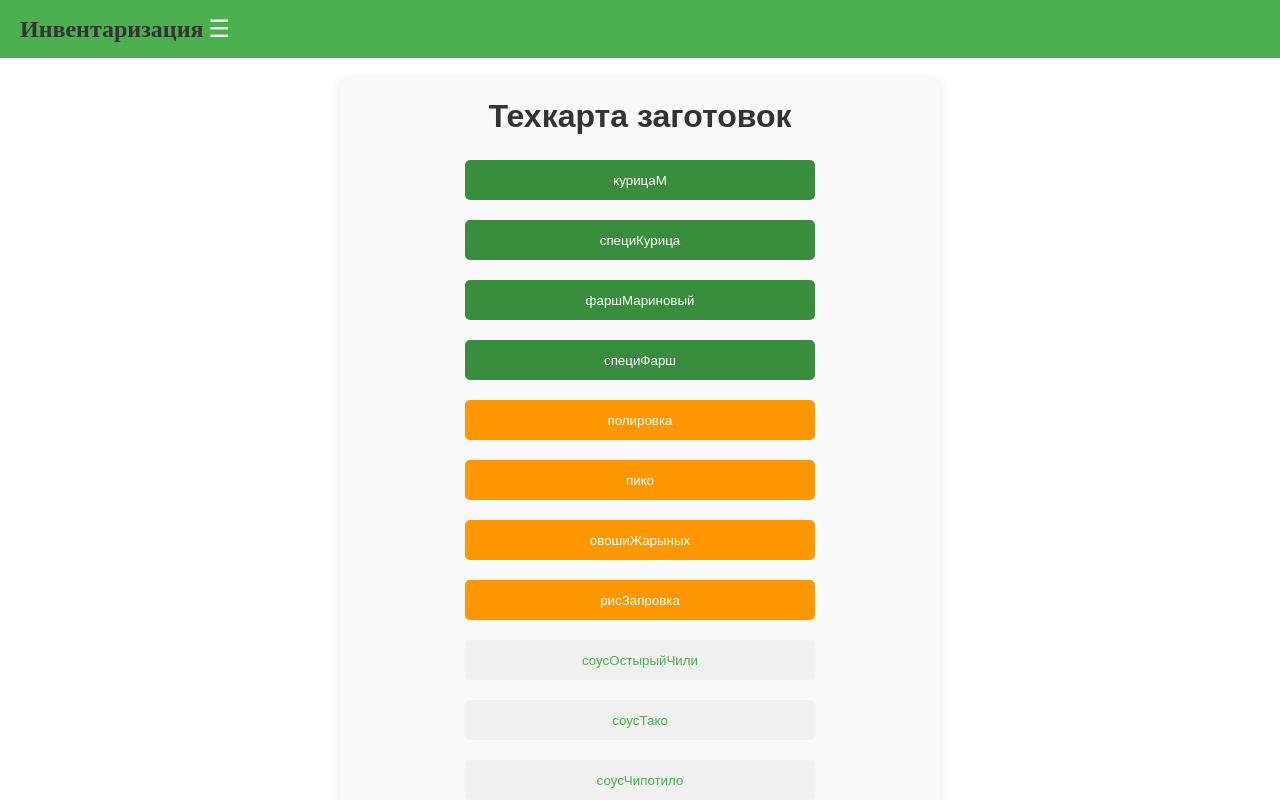
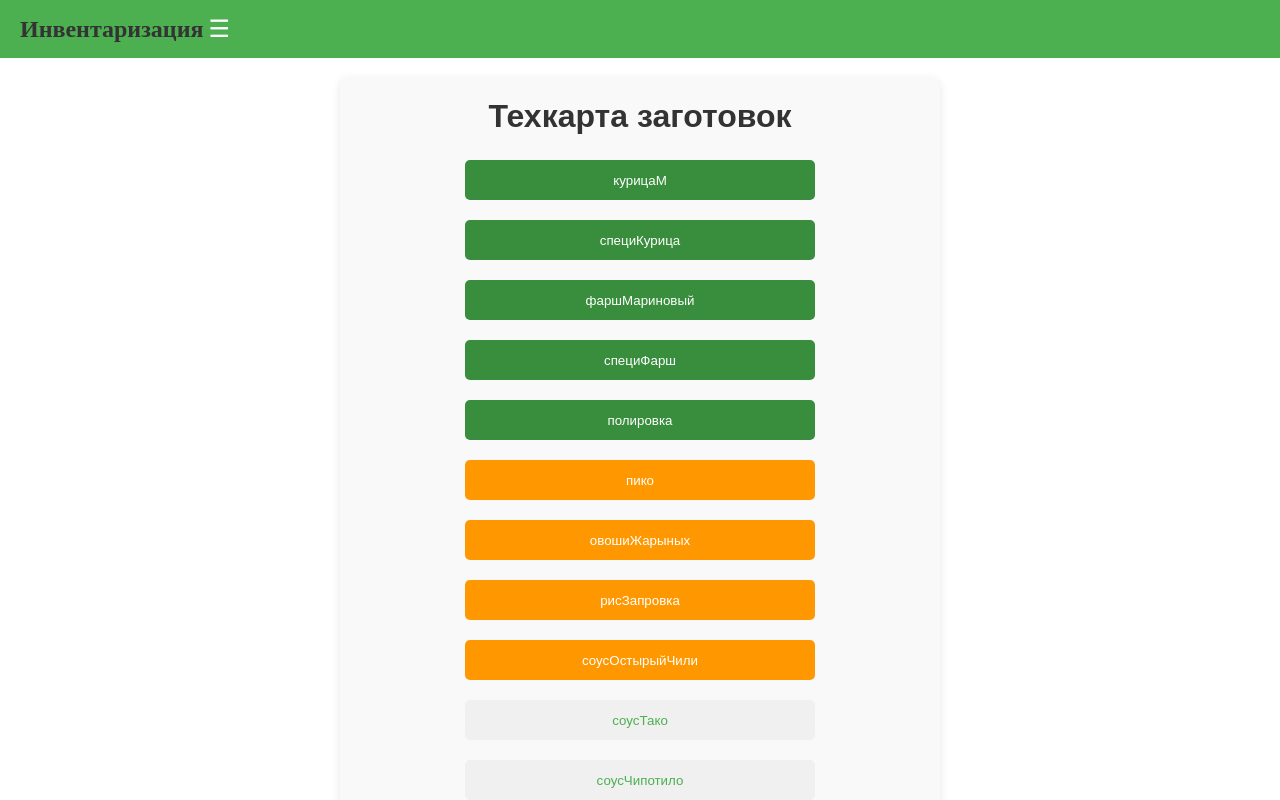
Before and after one commit to abazdev34/texKarta, a React (Vite) app: page /texKarta in a window 1280 px wide. Shown: the top 800 px of the page. Built offline with nearby package versions, Linux system fonts and the light colour scheme.

Commit message:
озгорту кирди полировка

```diff
--- a/src/components/texKarta/taxKarta.jsx
+++ b/src/components/texKarta/taxKarta.jsx
@@ -15,11 +15,11 @@ const TexKarta = () => {
         { name: 'специКурица', category: 'main-dish' },
         { name: 'фаршМариновый', category: 'main-dish' },
         { name: 'специФарш', category: 'main-dish' },
-        { name: 'полировка', category: 'side' },
+        { name: 'полировка', category: 'main-dish' },
         { name: 'пико', category: 'side' },
         { name: 'овошиЖарыных', category: 'side' },
         { name: 'рисЗапровка', category: 'side' },
-        { name: 'соусОстырыйЧили', category: 'sauce' },
+        { name: 'соусОстырыйЧили', category: 'side' },
         { name: 'соусТако', category: 'sauce' },
         { name: 'соусЧипотило', category: 'sauce' },
         { name: 'МаринадСоусЧипотило', category: 'sauce' },
```
